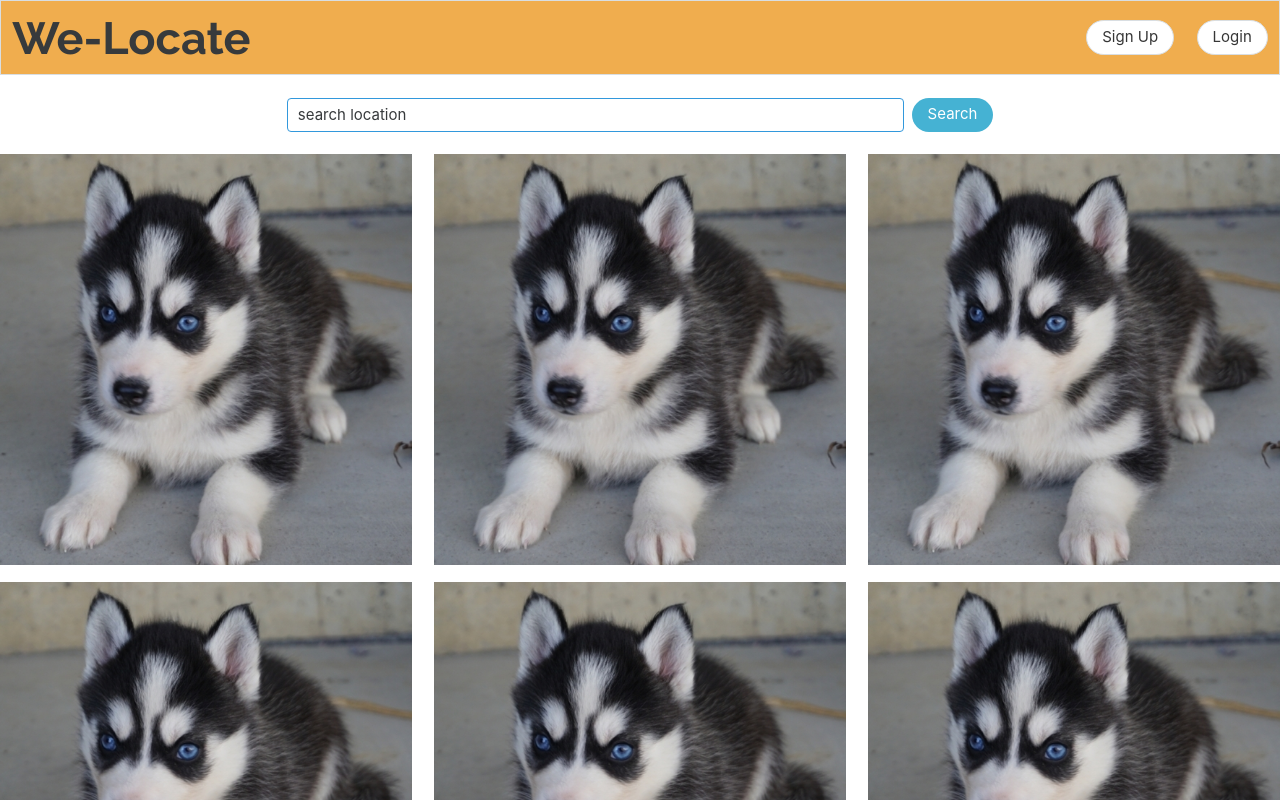
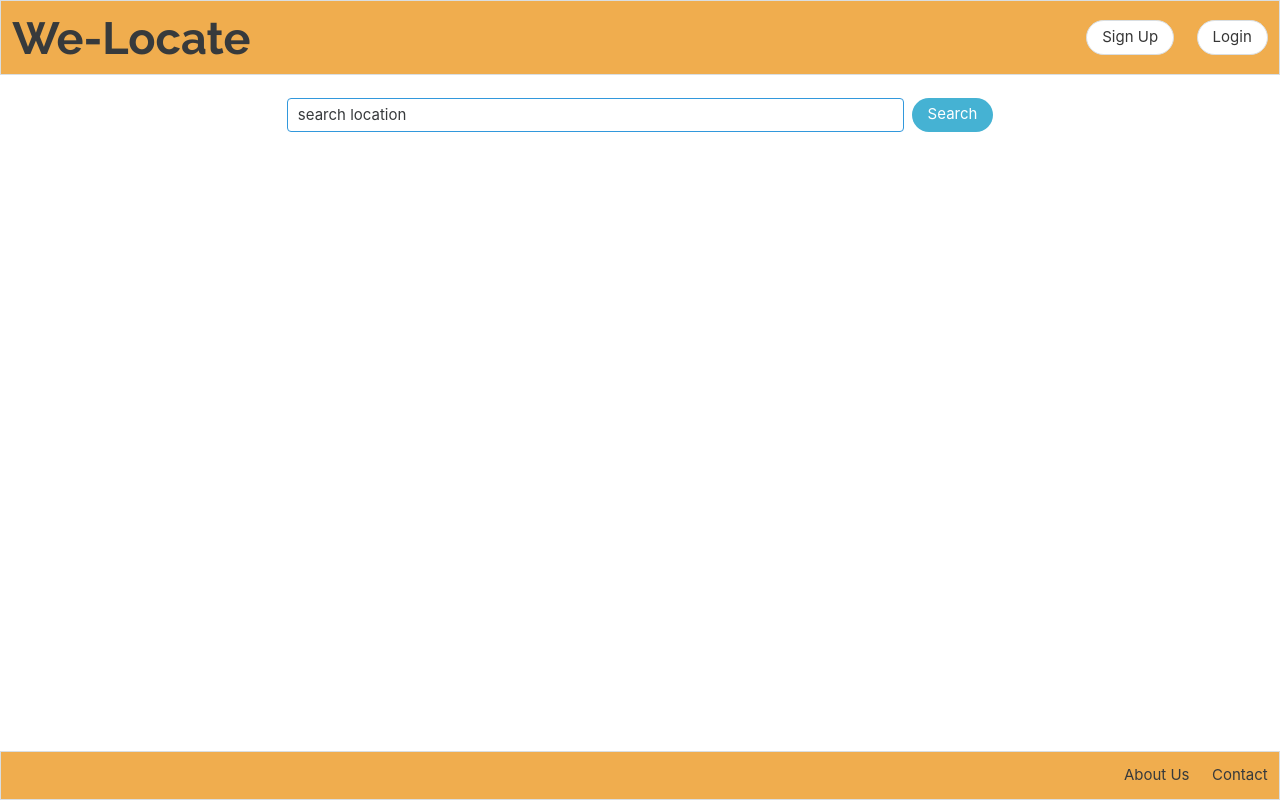
Before and after one commit to krishnakpandian/CSE-115, a React (Create React App) app: page / in a window 1280 px wide. Shown: the top 800 px of the page. Built offline with nearby package versions, Linux system fonts and the light colour scheme.

Commit message:
Display bottom bar

```diff
--- a/src/App.tsx
+++ b/src/App.tsx
@@ -2,6 +2,7 @@ import React from "react";
 import "./App.css";
 import "./bulma.css"
 import NavbarTop from "./components/navbar_top";
+import NavbarBottom from "./components/navbar_bottom";
 import ResultBody from './components/result-body'
 import Search from './components/search/Search'
 
@@ -9,8 +10,10 @@ function App() {
   return (
     <div className="App">
       <NavbarTop />
+      <div>
       <Search />
-      <ResultBody />
+      </div>
+      <NavbarBottom />
     </div>
   );
 }
```
